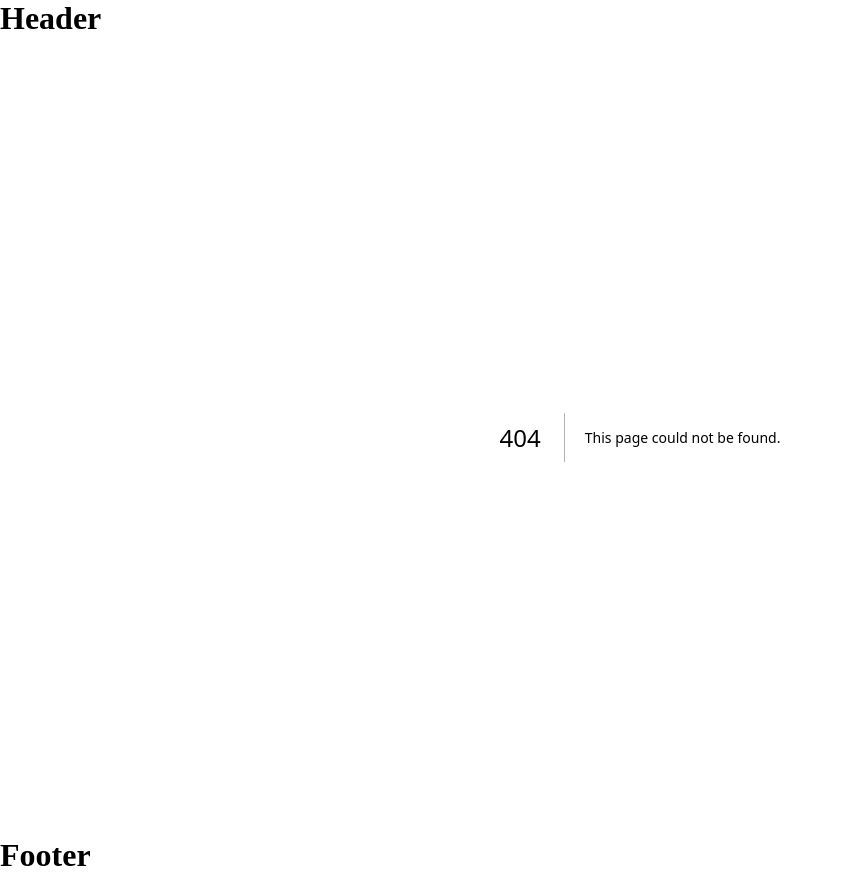
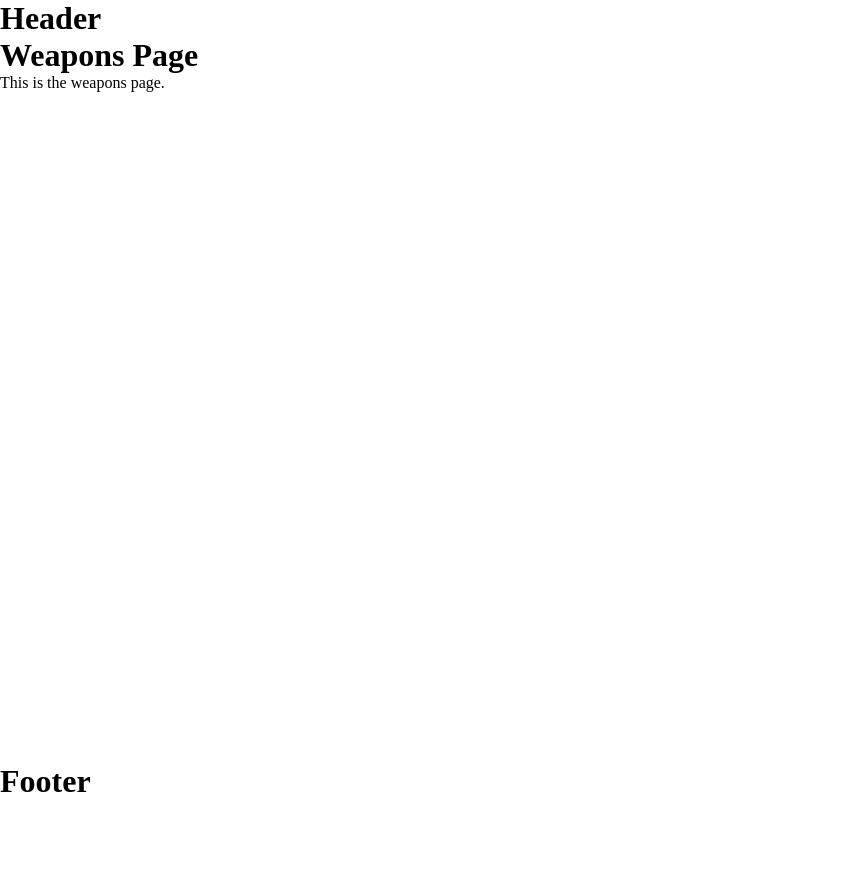
Before and after one commit to ChaosCantrip/LCBRealms, a Next.js app: page /weapons in a window 1280 px wide. Before the commit this address had no page. Shown: the whole page, without its empty margins (0-843 px from the left). After the commit the page ends 800 px from the top, so only its background shows below. Built offline with nearby package versions, Linux system fonts and the light colour scheme.

Commit message:
Added basic Weapons page

```diff
--- /dev/null
+++ b/src/app/weapons/page.js
@@ -0,0 +1,8 @@
+export default function WeaponsPage() {
+    return (
+        <div>
+            <h1>Weapons Page</h1>
+            <p>This is the weapons page.</p>
+        </div>
+    );
+}
```
